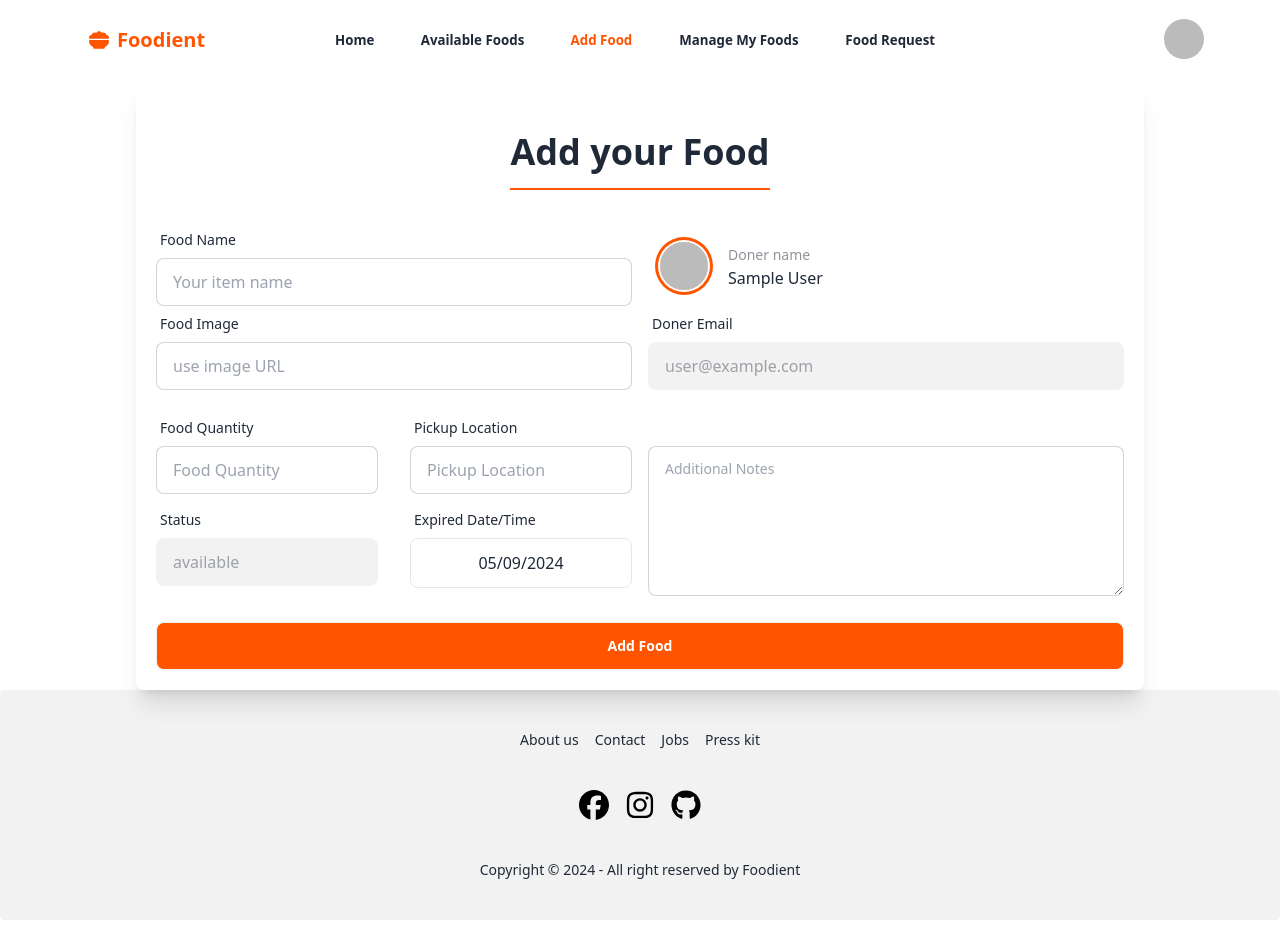
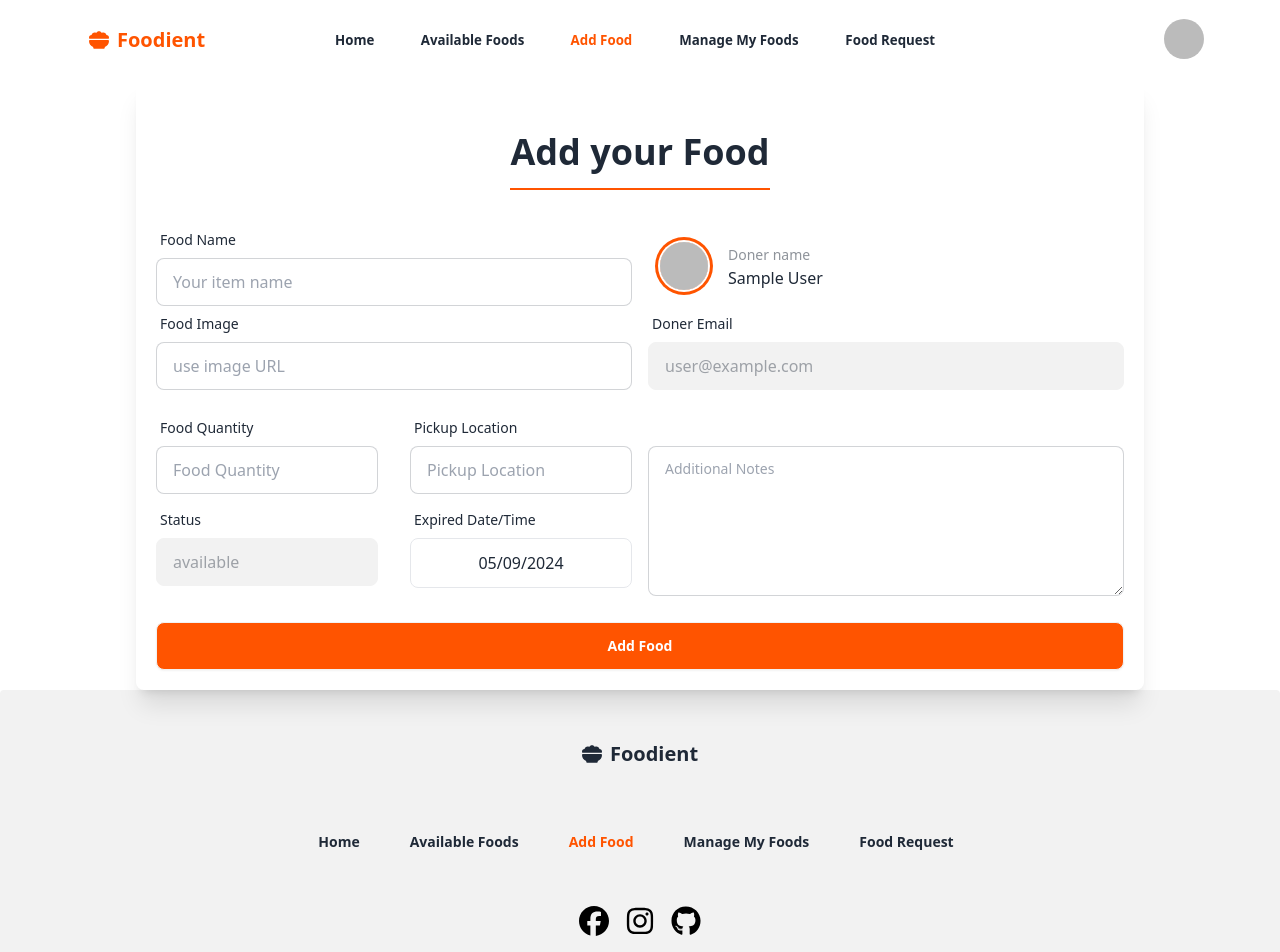
Before and after one commit to faysalsarker-dev/Foodient, a React (Vite) app: page /addfood in a window 1280 px wide. Shown: the top 952 px of the page. Before the commit the page ends 920 px from the top, so only its background shows below. Built offline with nearby package versions, Linux system fonts and the light colour scheme; no server answers; sample sign-in values are in the browser's storage.

Commit message:
add framer npm

```diff
--- a/package.json
+++ b/package.json
@@ -13,6 +13,7 @@
     "@tanstack/react-query": "^5.35.5",
     "axios": "^1.6.8",
     "firebase": "^10.11.1",
+    "framer-motion": "^11.1.9",
     "localforage": "^1.10.0",
     "lottie-react": "^2.4.0",
     "match-sorter": "^6.3.4",
--- a/src/Page/Home/Home.jsx
+++ b/src/Page/Home/Home.jsx
@@ -6,6 +6,8 @@ import { useQuery } from "@tanstack/react-query";
 import animetionLoading from "../../../public/loading.json";
 import Lottie from "lottie-react";
 import { Link } from "react-router-dom";
+
+import { motion } from "framer-motion";
 
 const Home = () => {
   const axiosSecure = useAxios();
@@ -35,13 +37,26 @@ const Home = () => {
       </Helmet>
       <Slider></Slider>
 
-      <div className=" mt-20 flex justify-center">
+      {/* <.div
+
+        >
+
+        </.div> */}
+
+
+      <motion.div
+        initial={{ opacity: 0, y: 50 }} // Start from slightly below the viewport
+        animate={{ opacity: 1, y: 0 }} // Animate to opacity 1 and y position 0
+        transition={{ duration: 0.5, delay: 1.1 }} // Adjust duration and delay as needed
+
+
+      className=" mt-20 flex justify-center">
         <div className="border-b-[#FF5400] border-b-2 pb-3">
           <h3 className="text-3xl font-extrabold text-center">
             Featured Foods
           </h3>
         </div>
-      </div>
+      </motion.div>
       {isLoading && (
         <div className="h-[80vh]  flex justify-center items-center">
           <Lottie
--- a/src/Page/singleFood/SingleFood.jsx
+++ b/src/Page/singleFood/SingleFood.jsx
@@ -182,7 +182,7 @@ const  Status= 'request'
       <textarea
         class="textarea textarea-bordered"
         placeholder="${AdditionalNotes}"
-        disabled
+
       ></textarea>
     </div>
     </div>
--- a/src/component/Footer.jsx
+++ b/src/component/Footer.jsx
@@ -1,14 +1,87 @@
 
-import { FaFacebook, FaGithub, FaInstagram } from 'react-icons/fa6';
+import { FaBowlFood, FaFacebook, FaGithub, FaInstagram } from 'react-icons/fa6';
+import { Link, NavLink } from 'react-router-dom';
+import useAuth from '../hook/useAuth';
 
 const Footer = () => {
+  const {user}=useAuth()
+  const nav = (
+    <>
+      <div>
+        <NavLink
+          to="/"
+          className={({ isActive }) =>
+            isActive
+              ? " btn btn-ghost text-[#FF5400] font-bold"
+              : " btn btn-ghost"
+          }
+        >
+          Home
+        </NavLink>
+      </div>
+      <div>
+        <NavLink
+          to="/availablefoods"
+          className={({ isActive }) =>
+            isActive
+              ? " btn btn-ghost text-[#FF5400] font-bold"
+              : " btn btn-ghost"
+          }
+        >
+          Available Foods
+        </NavLink>
+      </div>
+      {user && (
+        <>
+          <div>
+            <NavLink
+              to="/addfood"
+              className={({ isActive }) =>
+                isActive
+                  ? " btn btn-ghost text-[#FF5400] font-bold"
+                  : " btn btn-ghost"
+              }
+            >
+              Add Food
+            </NavLink>
+          </div>
+          <div>
+            <NavLink
+              to="/Manage-My-Foods"
+              className={({ isActive }) =>
+                isActive
+                  ? " btn btn-ghost text-[#FF5400] font-bold"
+                  : " btn btn-ghost"
+              }
+            >
+              Manage My Foods
+            </NavLink>
+          </div>
+          <div>
+            <NavLink
+              to="/Food-Request"
+              className={({ isActive }) =>
+                isActive
+                  ? "mr-2 btn btn-ghost text-[#FF5400] font-bold"
+                  : "mr-2 btn btn-ghost"
+              }
+            >
+              Food Request
+            </NavLink>
+          </div>
+        </>
+      )}
+    </>
+  );
     return (
 <footer className="footer footer-center p-10 bg-base-200 text-base-content rounded">
+<Link to="/" className="btn btn-ghost flex text-xl font-bold">
+          <FaBowlFood />
+          Foodient
+        </Link>
   <nav className="grid grid-flow-col gap-4">
-    <a className="link link-hover">About us</a>
-    <a className="link link-hover">Contact</a>
-    <a className="link link-hover">Jobs</a>
-    <a className="link link-hover">Press kit</a>
+{nav}
+
   </nav>
   <nav>
   <div className="grid grid-flow-col gap-4 text-black text-3xl">
--- a/src/component/Navber.jsx
+++ b/src/component/Navber.jsx
@@ -148,7 +148,7 @@ const Navber = () => {
     <img src={user.photoURL ? user.photoURL : 'https://static.vecteezy.com/system/resources/thumbnails/009/292/244/small/default-avatar-icon-of-social-media-user-vector.jpg'} />
     </div>
   </div>
-  <div tabIndex={0} className="mt-3 z-40  text-center p-2 shadow menu menu-sm dropdown-content bg-base-100 rounded-box w-64">
+  <div tabIndex={0} className="mt-3 z-40  text-center p-2 shadow menu menu-sm dropdown-content bg-base-100 rounded-box w-52">
 
     <div className="avatar flex justify-center">
                   <div className="w-14 mt-2 rounded-full ring ring-[#FF5400] ring-offset-base-100 ring-offset-2">
@@ -158,7 +158,7 @@ const Navber = () => {
 
     <div className="mt-2">{user?.displayName}</div>
     <div className="mt-2">{user?.email}</div>
-    <div><button className="bg-[#FF5400] mt-3 text-center w-full rounded-lg p-2 text-white" onClick={()=>(logOut(),console.log('logout'))}>Logout</button></div>
+    <div className="z-50"><button className="bg-[#FF5400] mt-3 text-center w-full rounded-lg p-2 text-white" onClick={()=>(logOut(),console.log('logout'))}>Logout</button></div>
   </div>
 </div>
 </div>
```
Also changed, not shown: 1 other file (tests, documents, lock files or other folders).
